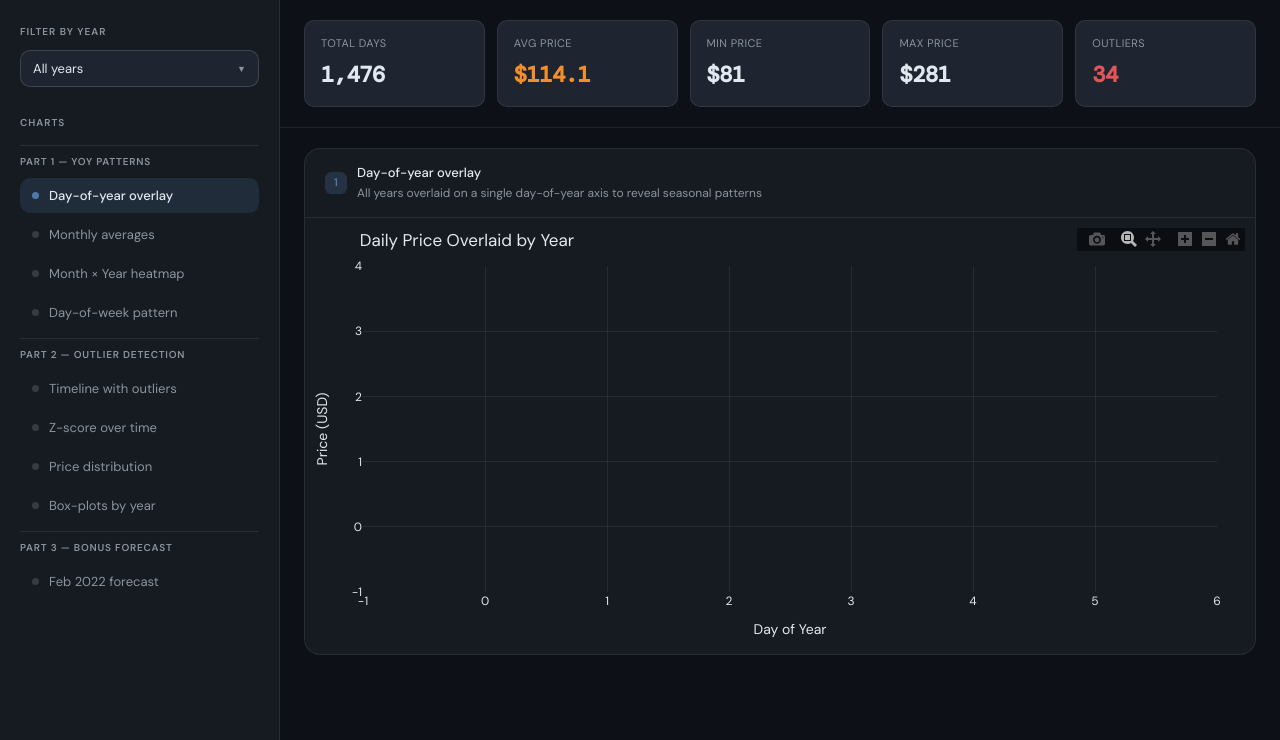
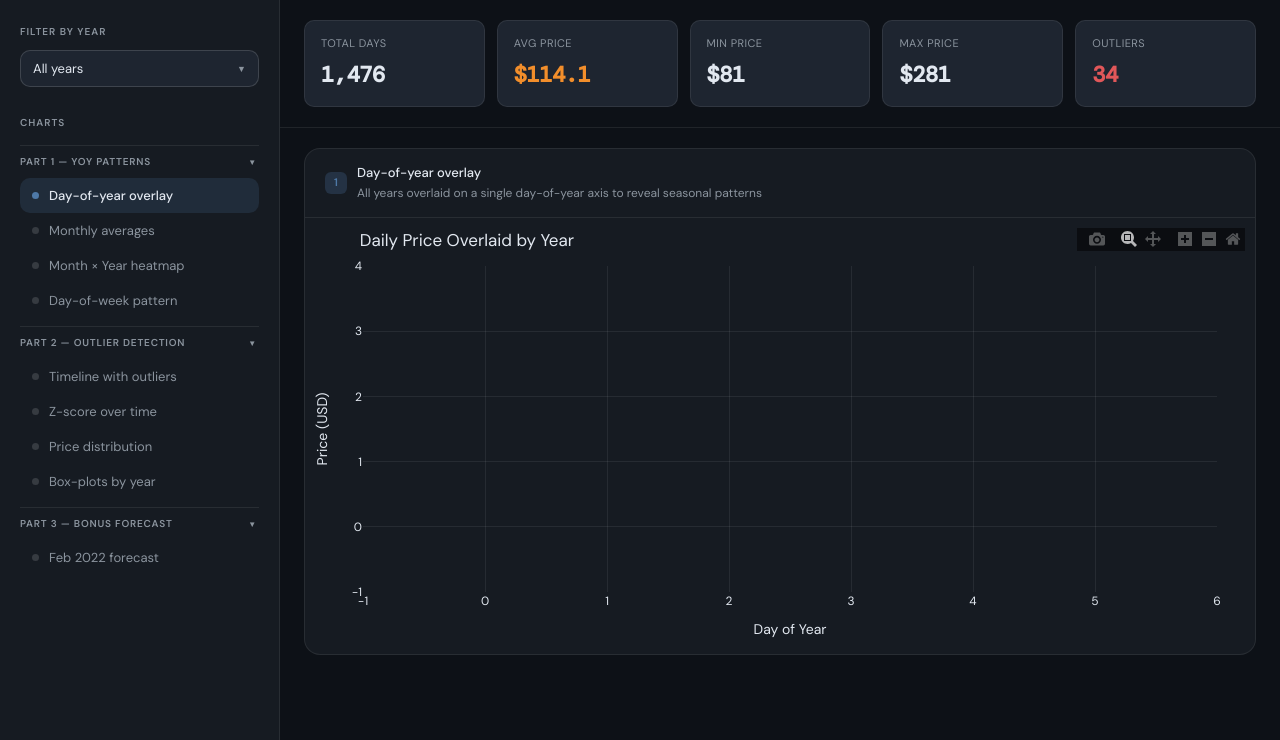
Before and after one commit to rohit141914/PriceLabs-Assignment, a FastAPI app: page / in a window 1280 px wide. Shown: the part 60-800 px from the top of the page. Run offline with FastAPI, Linux system fonts and the light colour scheme; some libraries are stand-ins or nearby versions.

Commit message:
made left bar section clickable and now they are collapse and expand on click

```diff
--- a/static/app.js
+++ b/static/app.js
@@ -107,6 +107,13 @@
   if (wrap && !wrap.contains(e.target)) closeYearDropdown();
 });
 
+// ── Accordion sections ────────────────────────────────────────────────────────
+function toggleSection(titleEl) {
+  const body = titleEl.nextElementSibling;
+  const collapsed = body.classList.toggle("collapsed");
+  titleEl.classList.toggle("collapsed", collapsed);
+}
+
 // ── Chart selection ───────────────────────────────────────────────────────────
 function selectChart(btn) {
   document.querySelectorAll(".chart-btn").forEach(b => b.classList.remove("active"));
--- a/static/style.css
+++ b/static/style.css
@@ -112,6 +112,34 @@
   padding: 8px 0 4px 0;
   border-top: 1px solid var(--border);
   margin-top: 4px;
+}
+
+.accordion-title {
+  display: flex;
+  align-items: center;
+  justify-content: space-between;
+  cursor: pointer;
+  user-select: none;
+  padding-right: 2px;
+}
+.accordion-title:hover { color: var(--text); }
+
+.accordion-arrow {
+  font-size: 8px;
+  transition: transform 0.2s;
+  flex-shrink: 0;
+}
+.accordion-title.collapsed .accordion-arrow { transform: rotate(-90deg); }
+
+.accordion-body {
+  overflow: hidden;
+  max-height: 600px;
+  transition: max-height 0.25s ease, opacity 0.2s ease;
+  opacity: 1;
+}
+.accordion-body.collapsed {
+  max-height: 0;
+  opacity: 0;
 }
 
 .chart-btn {
--- a/templates/index.html
+++ b/templates/index.html
@@ -61,7 +61,11 @@
         <div class="section-label">Charts</div>
         <div class="chart-group">
 
-          <div class="group-title">Part 1 — YoY Patterns</div>
+          <div class="group-title accordion-title" onclick="toggleSection(this)">
+            <span>Part 1 — YoY Patterns</span>
+            <span class="accordion-arrow">&#9660;</span>
+          </div>
+          <div class="accordion-body">
             <button class="chart-btn active" data-chart="yoy_overlay" onclick="selectChart(this)">
               <span class="btn-dot"></span> Day-of-year overlay
             </button>
@@ -74,8 +78,13 @@
             <button class="chart-btn" data-chart="dow" onclick="selectChart(this)">
               <span class="btn-dot"></span> Day-of-week pattern
             </button>
+          </div>
 
-          <div class="group-title">Part 2 — Outlier Detection</div>
+          <div class="group-title accordion-title" onclick="toggleSection(this)">
+            <span>Part 2 — Outlier Detection</span>
+            <span class="accordion-arrow">&#9660;</span>
+          </div>
+          <div class="accordion-body">
             <button class="chart-btn" data-chart="outlier_timeline" onclick="selectChart(this)">
               <span class="btn-dot"></span> Timeline with outliers
             </button>
@@ -88,11 +97,17 @@
             <button class="chart-btn" data-chart="boxplot" onclick="selectChart(this)">
               <span class="btn-dot"></span> Box-plots by year
             </button>
+          </div>
 
-          <div class="group-title">Part 3 — Bonus Forecast</div>
+          <div class="group-title accordion-title" onclick="toggleSection(this)">
+            <span>Part 3 — Bonus Forecast</span>
+            <span class="accordion-arrow">&#9660;</span>
+          </div>
+          <div class="accordion-body">
             <button class="chart-btn" data-chart="forecast" onclick="selectChart(this)">
               <span class="btn-dot"></span> Feb 2022 forecast
             </button>
+          </div>
 
         </div>
       </div>
```
Lines whose indentation alone changed are shown as unchanged.
